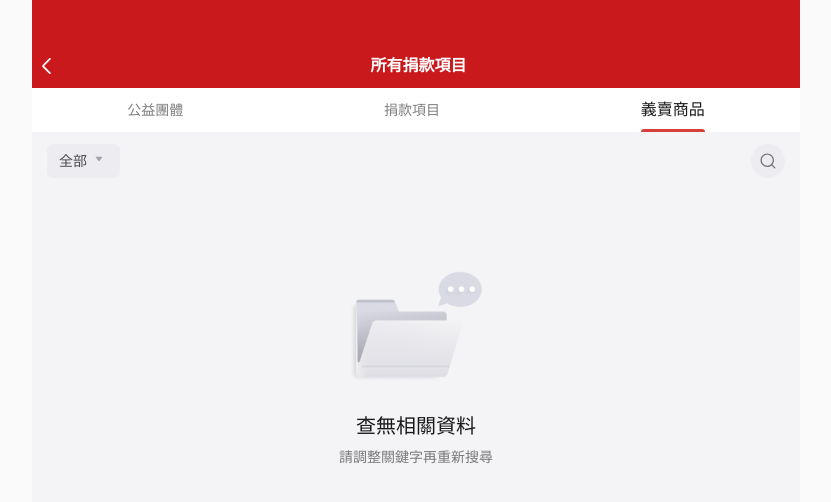
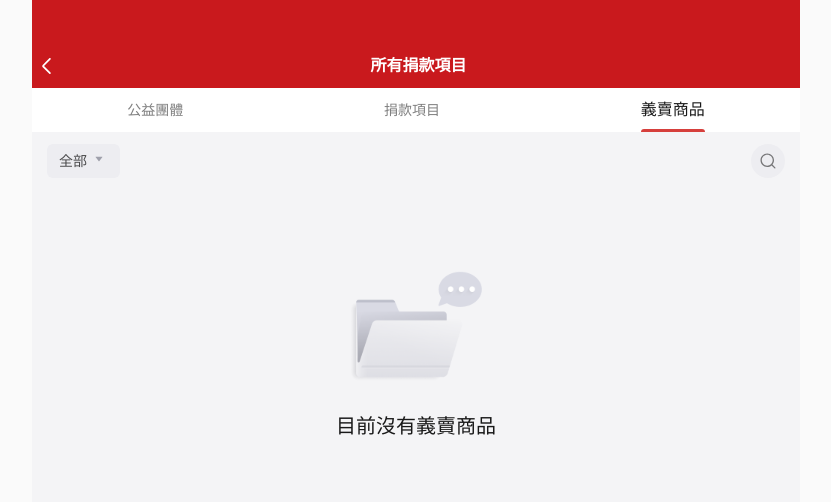
Before and after one commit to becory/frontend, a Next.js app: page /goods in a window 1280 px wide. Shown: the top 502 px of the page, without its empty margins (224-1055 px from the left). Built offline with nearby package versions, Linux system fonts and the light colour scheme.

Commit message:
feat: not found component

```diff
--- a/app/goods/page.tsx
+++ b/app/goods/page.tsx
@@ -16,7 +16,7 @@ export default function goods() {
           ))}
         </Tabs>
       </SearchBar>
-      <NotFound />
+      <NotFound title="目前沒有義賣商品" />
     </>
   );
 }
--- a/app/page.tsx
+++ b/app/page.tsx
@@ -51,7 +51,9 @@ export default function Home() {
           <Loading />
         </div>
       )}
-      {q && data.length == 0 && <NotFound />}
+      {q && data.length == 0 && (
+        <NotFound title="查無相關資料" description="請調整關鍵字再重新搜尋" />
+      )}
       <List ref={rootRef}>
         {data.map((item) => (
           <ListItem name={item.name} key={item.id} logo={item.logo}>
--- a/app/projects/page.tsx
+++ b/app/projects/page.tsx
@@ -1,19 +1,6 @@
 "use client";
-import {
-  Tabs,
-  TabItem,
-  Divider,
-  Filter,
-  List,
-  ListItem,
-  NotFound,
-  SearchBar,
-  Loading,
-} from "@/components";
+import { Tabs, TabItem, Filter, NotFound, SearchBar } from "@/components";
 import { menu } from "@/menu";
-import { useCharities } from "@/resource/useCharities";
-import { useState } from "react";
-import useInfiniteScroll from "react-infinite-scroll-hook";
 
 export default function Projects() {
   const handleOnSearch = (q: string) => {};
@@ -29,7 +16,7 @@ export default function Projects() {
           ))}
         </Tabs>
       </SearchBar>
-      <NotFound />
+      <NotFound title="目前沒有捐款項目" />
     </>
   );
 }
--- a/components/NotFound.tsx
+++ b/components/NotFound.tsx
@@ -1,15 +1,19 @@
-export const NotFound = () => {
+interface NotFoundProps {
+  title: string;
+  description?: string;
+}
+
+export const NotFound = (props) => {
+  const { title, description } = props;
   return (
     <div className="flex flex-col my-15 justify-center items-center gap-4.5 ">
       <div>
         <img src="notfound.svg" />
       </div>
       <div className="flex flex-col gap-1.5 justify-center items-center">
-        <h3 className="font-medium text-text-AAA text-xl leading-7">
-          查無相關資料
-        </h3>
+        <h3 className="font-medium text-text-AAA text-xl leading-7">{title}</h3>
         <p className="font-normal text-text-A text-sm leading-5.5">
-          請調整關鍵字再重新搜尋
+          {description}
         </p>
       </div>
     </div>
```
